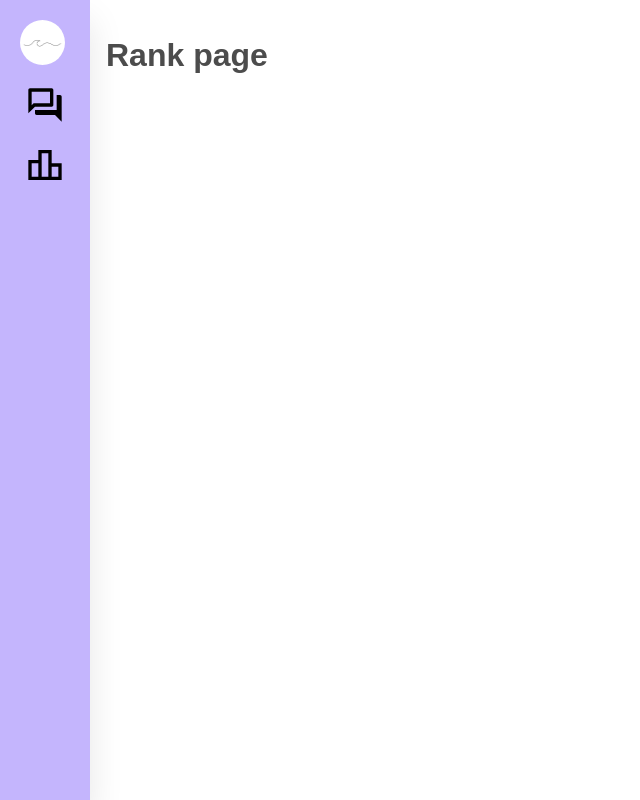
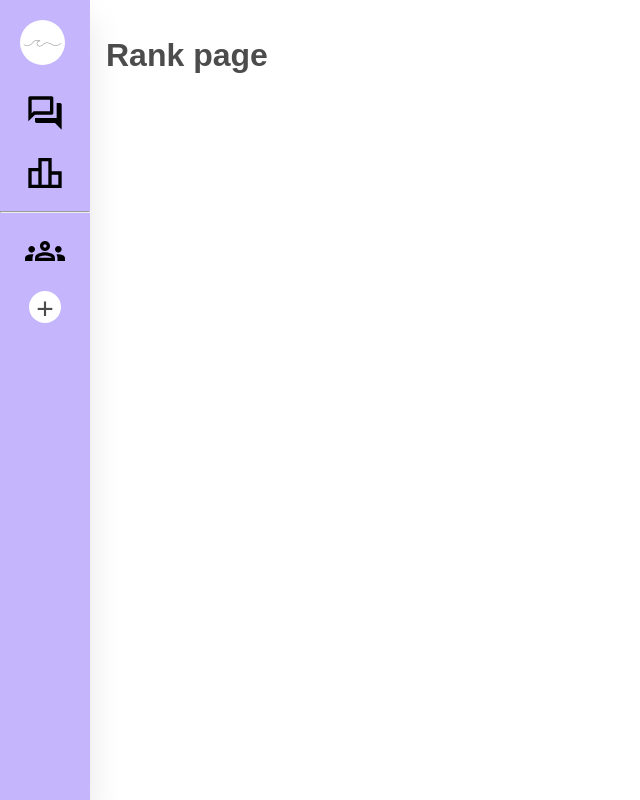
Before and after one commit to hg-jang/sports-proto-front, a SvelteKit app: page /name/rank in a window 1280 px wide. Shown: the whole page, without its empty margins (0-640 px from the left). Built offline with nearby package versions, Linux system fonts and the light colour scheme.

Commit message:
[Feat]: 새로운 팀 메뉴 추가

```diff
--- a/src/routes/(dashboard)/+layout.svelte
+++ b/src/routes/(dashboard)/+layout.svelte
@@ -9,7 +9,7 @@
 <nav class="absolute top-0 bottom-0 left-0 z-50 h-full w-[90px] bg-violet-300 overflow-hidden">
 	<ul class="m-0 p-0">
 		<!-- logo -->
-		<li>
+		<li class="mb-2">
 			<a href="/name" class="logo flex items-center">
 				<img src={logo} alt="" class="w-[45px] h-[45px] rounded-full">
 				<span class="pl-[15px] ml-[10px] text-[18px]">Name</span>
@@ -27,6 +27,21 @@
 			<a href="/name/rank" class="flex items-center">
 				<img src={rankIcon} alt="" class="w-[70px] h-[40px] text-[20px] text-center">
 				<span class="ml-[10px]">랭크</span>
+			</a>
+		</li>
+
+		<hr />
+
+		<li>
+			<a href="javascript:;" class="flex items-center">
+				<img src={teamIcon} alt="" class="w-[70px] h-[40px] text-[20px] text-center">
+				<span class="ml-[10px]">내 팀</span>
+			</a>
+		</li>
+		<li>
+			<a href="javascript:;" class="flex items-center">
+				<span class="flex justify-center itesm-center w-8 h-8 mx-[19px] bg-white text-3xl rounded-full">+</span>
+				<span class="ml-[10px]">새로운 팀</span>
 			</a>
 		</li>
 	</ul>
```
